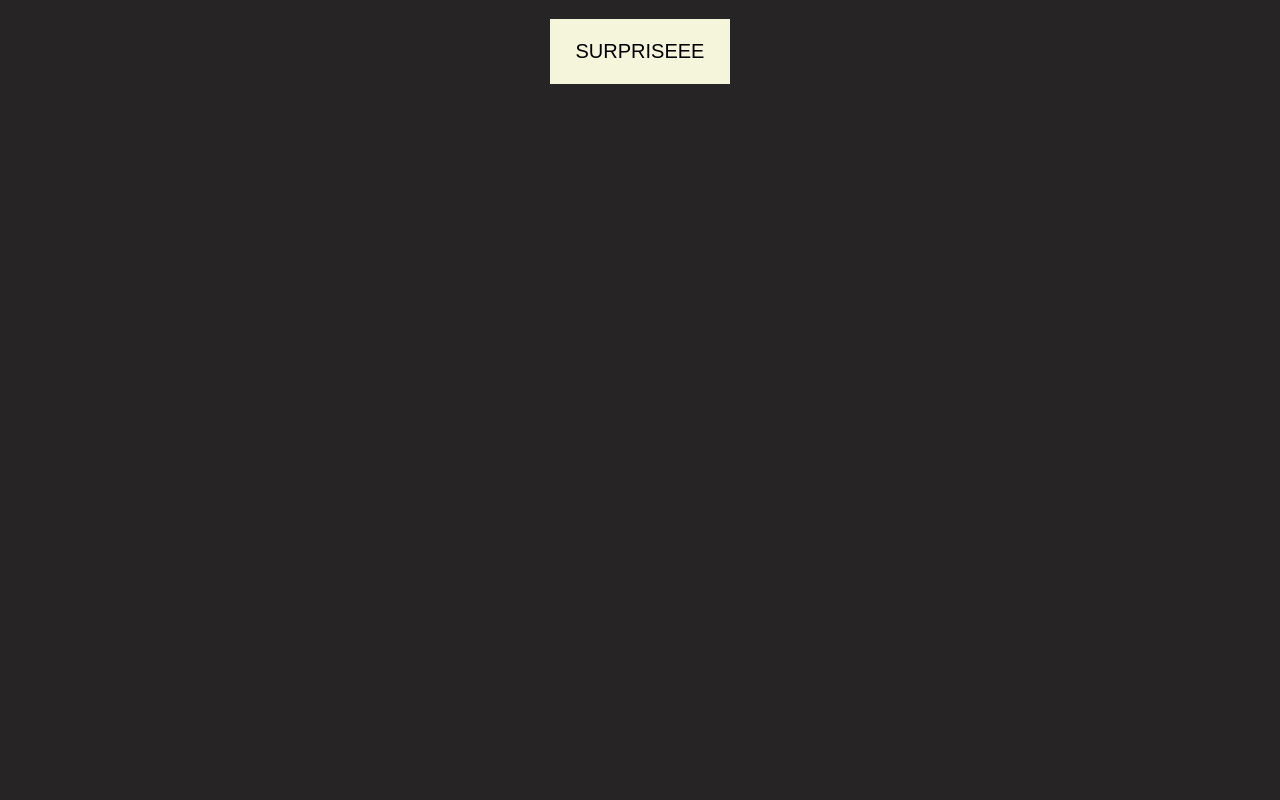
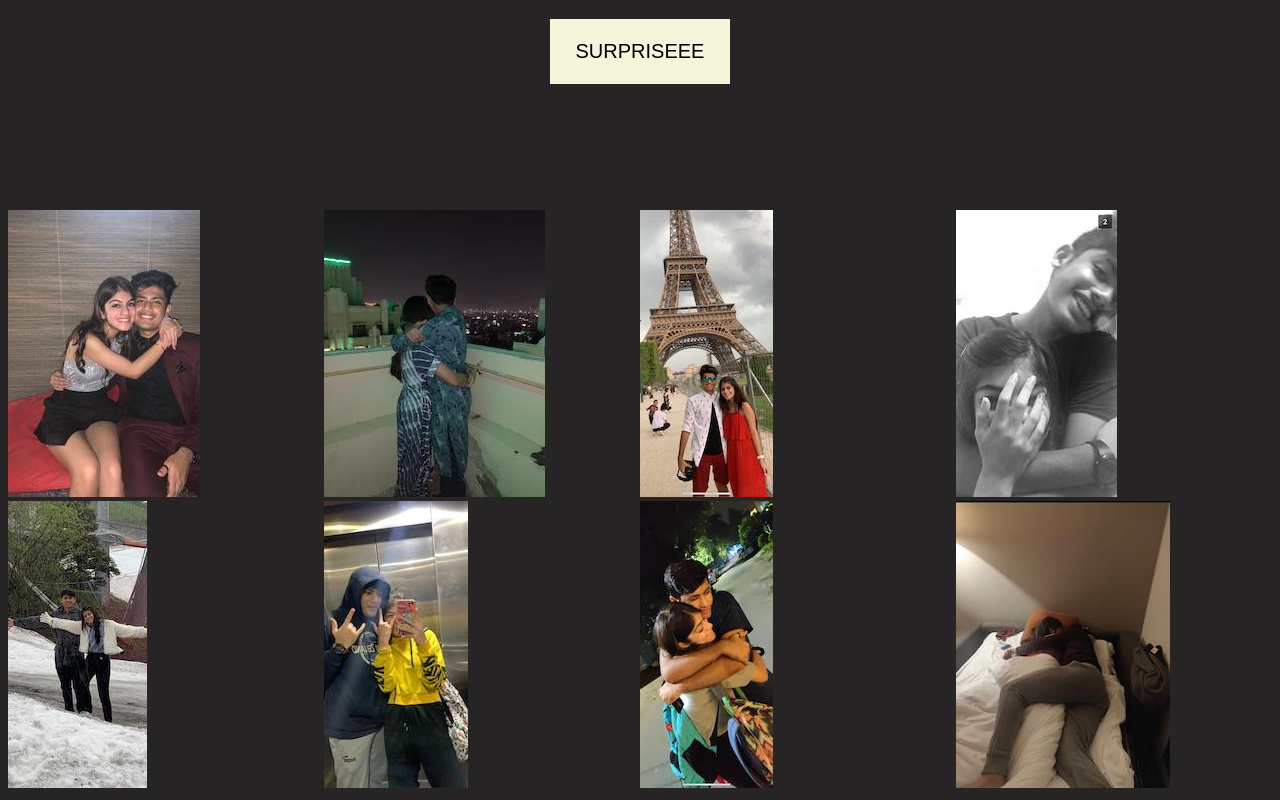
Before and after one commit to teensigmaekpi/pranayhbd, a plain HTML site: page index.html in a window 1280 px wide. Shown: the part 506-1306 px from the top of the page. Before the commit the page ends 800 px from the top, so only its background shows below. Drawn offline with Linux system fonts and the light colour scheme; the site is published under a folder, as on GitHub Pages, so addresses that start at the root find nothing.

Commit message:
Fixing Images

```diff
--- a/index.html
+++ b/index.html
@@ -8,7 +8,7 @@
 </head>
 <body>
     <a href="page2.html">
-        <img class="h3" src="/paku/cake3.png" alt="">
+        <img class="h3" src="cake3.png" alt="">
     </a>
     <section class="hapimg">
         <img src="hap.png" alt="hbd">
@@ -30,28 +30,28 @@
 
     <main>
         <div id="img1">
-            <img src="/paku/1.jpg" alt="">
+            <img src="./1.jpg" alt="">
         </div>
         <div class="img2">
-            <img src="/paku/2.jpg" alt="">
+            <img src="2.jpg" alt="">
         </div>
         <div class="img3">
-            <img src="/paku/3.jpg" alt="">
+            <img src="3.jpg" alt="">
         </div>
         <div class="img4">
-            <img src="/paku/4.jpg" alt="">
+            <img src="4.jpg" alt="">
         </div>
         <div class="img4">
-            <img src="/paku/5.jpg" alt="">
+            <img src="5.jpg" alt="">
         </div>
         <div class="img4">
-            <img src="/paku/6.jpg" alt="">
+            <img src="6.jpg" alt="">
         </div>
         <div class="img4">
-            <img src="/paku/7.jpg" alt="">
+            <img src="7.jpg" alt="">
         </div>
         <div class="img4">
-            <img src="/paku/8.jpg" alt="">
+            <img src="8.jpg" alt="">
         </div>
 
     </main>
```
Also changed, not shown: page2.html (+1 -1 lines), 1.jpg (renamed from paku/1.jpg), 2.jpg (renamed from paku/2.jpg), 3.jpg (renamed from paku/3.jpg), 4.jpg (renamed from paku/4.jpg), 5.jpg (renamed from paku/5.jpg), 6.jpg (renamed from paku/6.jpg), 7.jpg (renamed from paku/7.jpg), 8.jpg (renamed from paku/8.jpg), cake3.png (renamed from paku/cake3.png), ig 2.31.36 AM.png (renamed from paku/ig 2.31.36 AM.png), paku/5bca34a1-051c-4afa-9f74-e3f2ed1aa163.jpg (deleted).
